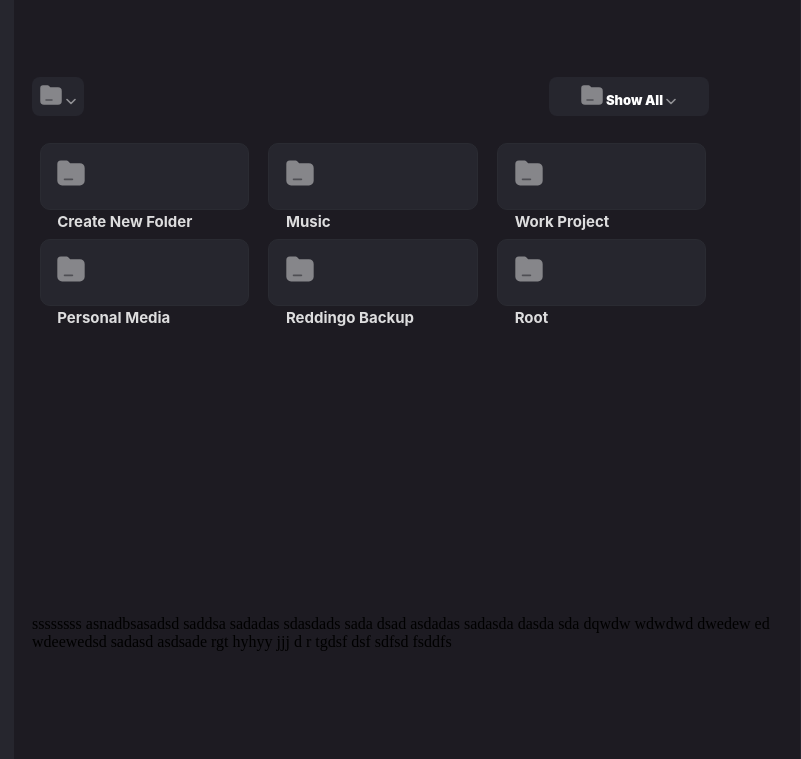
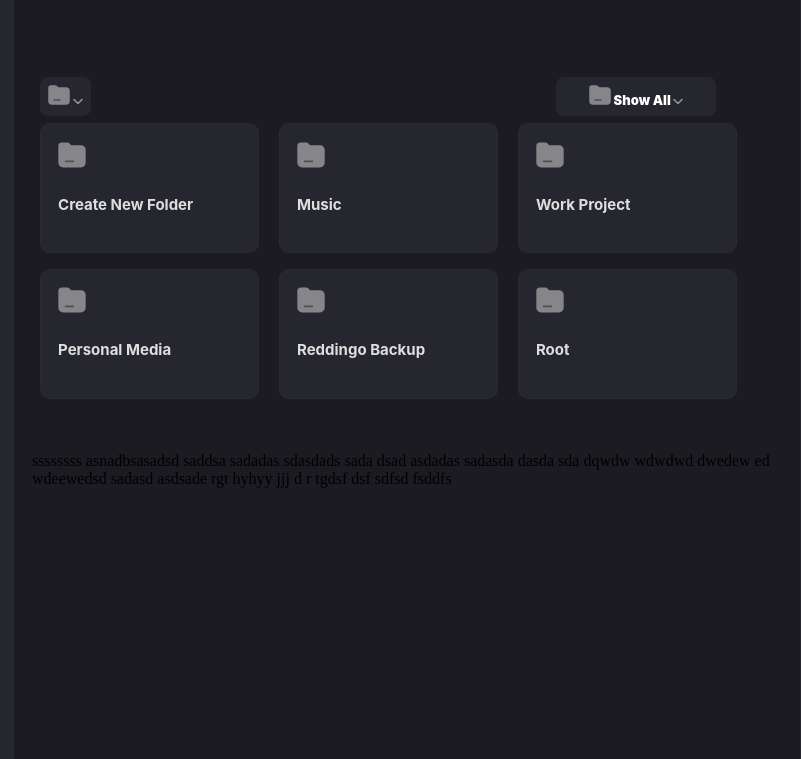
Before and after one commit to finallybady/untitled, a plain HTML site: page index.html in a window 1280 px wide. Shown: the whole page, without its empty margins (96-897 px from the left). Drawn offline with Linux system fonts and the light colour scheme.

Commit message:
Update mycss.css

```diff
--- a/mycss.css
+++ b/mycss.css
@@ -22,12 +22,10 @@ body{
     flex:1;
 }
 .div2{
+    flex:6;
     height: auto;
     overflow: auto;
-    flex:6;
-    display: flex;
-    flex-wrap: nowrap;
-    flex-direction: column;
+    display: inline;
 }
 .div3{
     height:auto;
@@ -36,37 +34,41 @@ body{
 }
 .searchbar{
     margin-top: 10%;
-    flex:1;
+    height: auto;
     width:100%;
     margin-left: auto;
-    margin-right: auto;
+    margin-right: 20%;
 }
 .folders{
-    flex: 8;
-    display: inline-block;
-
+    display: block;
+    overflow: hidden;
+    height:20em;
 }
 .folder{
     display: inline-block;
     background: #26262E;
     border: 0.5px solid #2A2B32;
     border-radius: 10px;
-    height: 14%;
-    width: 27%;
+    height: 10vw;
+    width: 17vw;
     margin: 1% 1% 1% 1%;
 
 }
-.folder:hover{
+
+
+.folder:hover, .foldersAll:hover{
     background: rgba(134, 134, 138, 0.25);
     border: 0.5px solid rgba(42, 43, 50, 0.25);
     border-radius: 10px;
 }
+
 
 .b1 {
     border-radius: 8px;
     background-color: #26262E;
     border:none;
     padding: 8px;
+    margin-left: 1%;
     cursor: pointer;
 }
 
```
